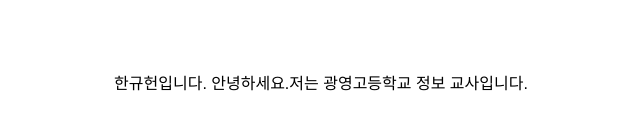
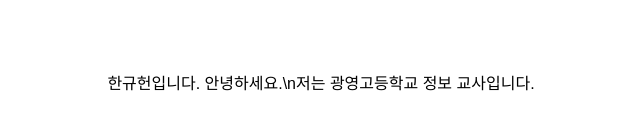
Before and after one commit to Kyuheon-Han/test, a plain HTML site: page index.html in a window 1280 px wide. Shown: the part 318-448 px from the top of the page, without its empty margins (319-959 px from the left). Drawn offline with Linux system fonts and the light colour scheme.

Commit message:
Update index.html

```diff
--- a/index.html
+++ b/index.html
@@ -16,7 +16,7 @@
     </style>
 </head>
 <body>
-    <div>한규헌입니다. 안녕하세요.</div>
+    <div>한규헌입니다. 안녕하세요.\n</div>
     <div>저는 광영고등학교 정보 교사입니다.</div>
 </body>
 </html>
```
